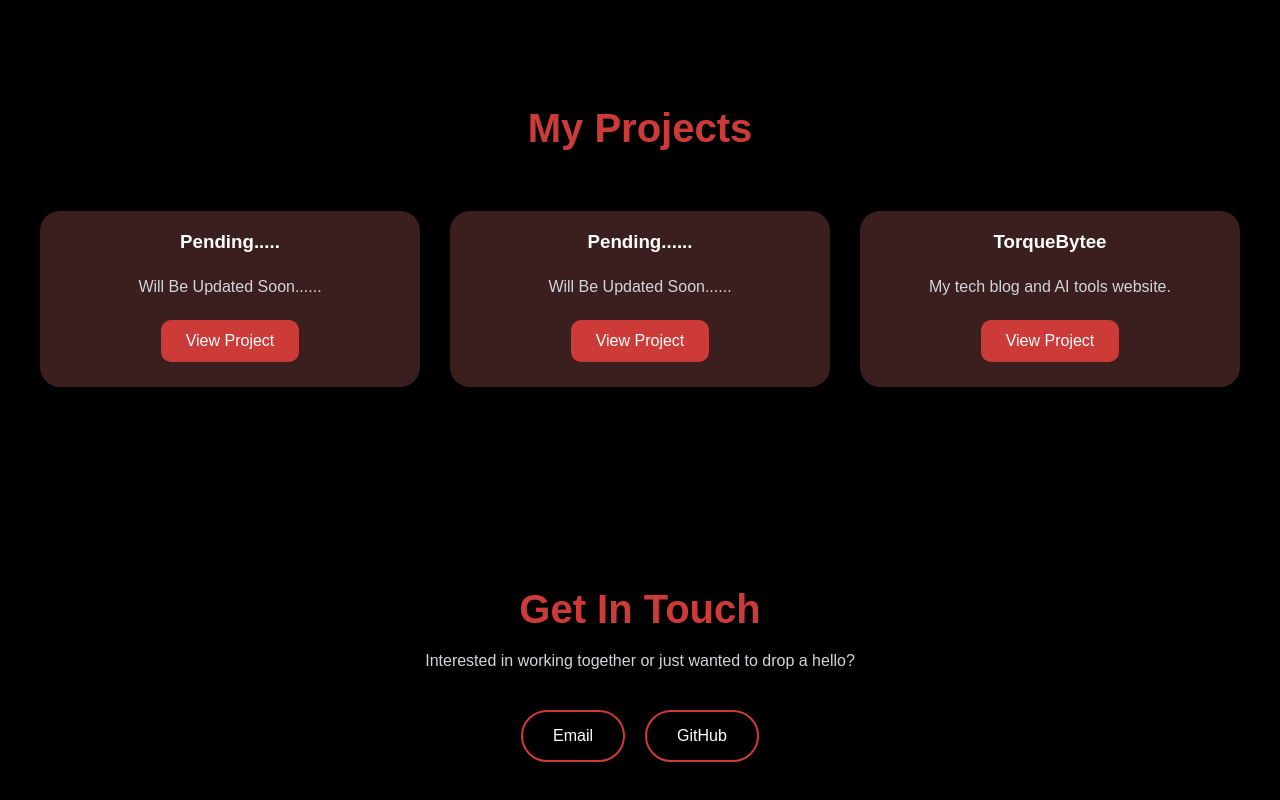
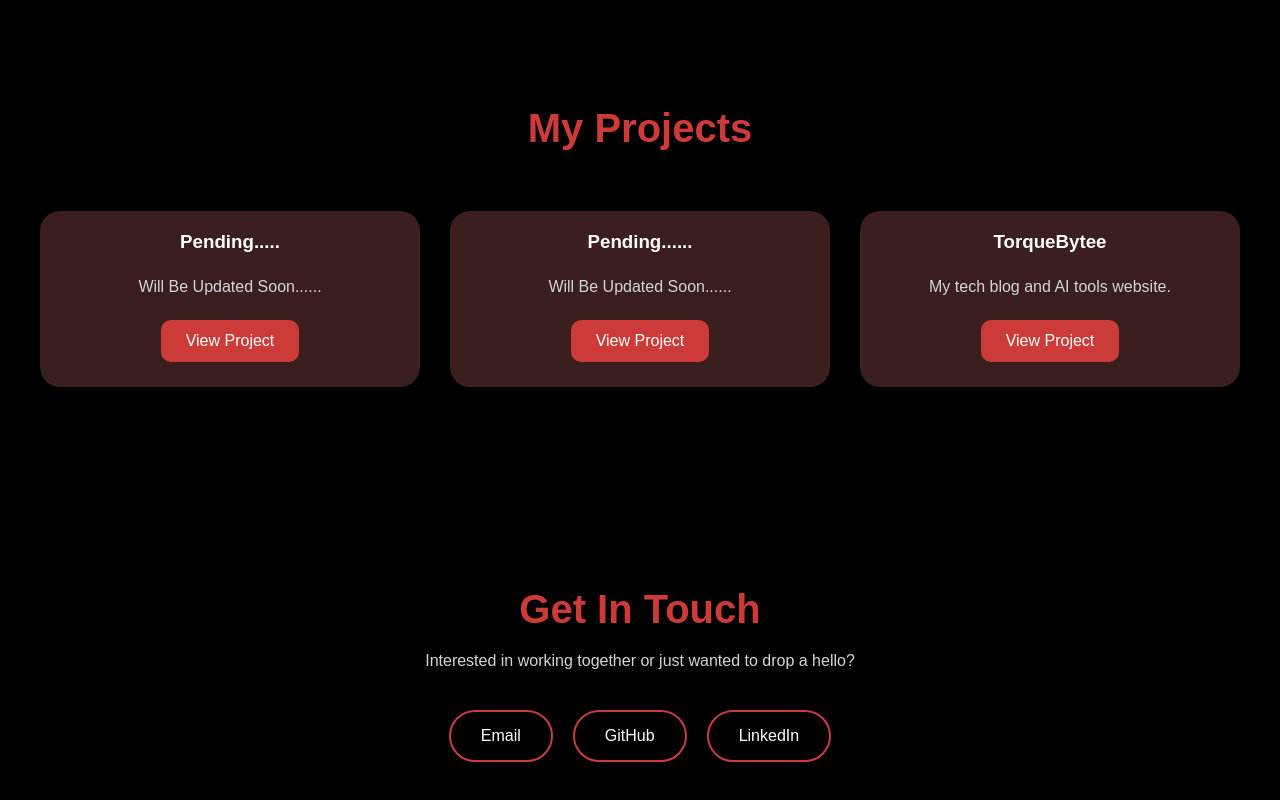
Before and after one commit to kavindurairaj06-kd/portfolio, a plain HTML site: page index.html in a window 1280 px wide. Shown: the part 1987-2787 px from the top of the page. Drawn offline with Linux system fonts and the light colour scheme; a script that the page names is missing.

Commit message:
linkdin added

```diff
--- a/index.html
+++ b/index.html
@@ -161,7 +161,7 @@
 
         <a href="https://github.com/kavindurairaj06-kd" target="_blank">GitHub</a>
 
-
+        <a href="https://www.linkedin.com/in/kavin-durairaj-b9280041b/" target="_blank">LinkedIn</a>
 
 
     </div>
```
